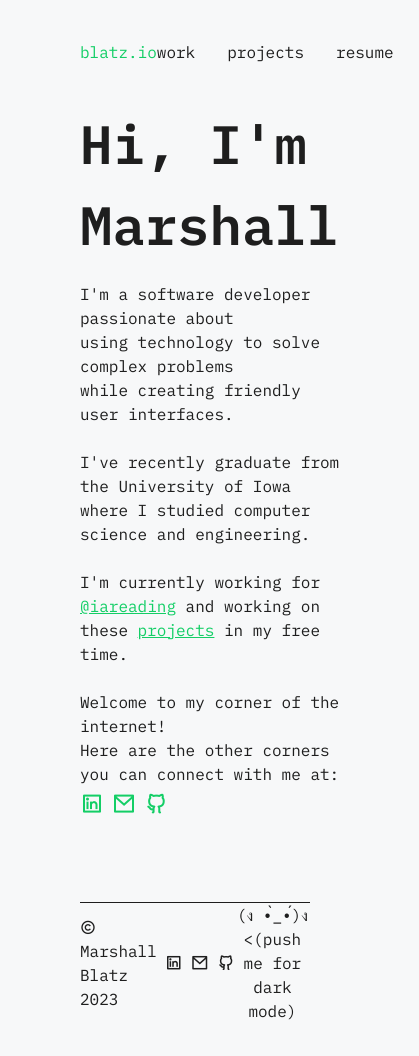
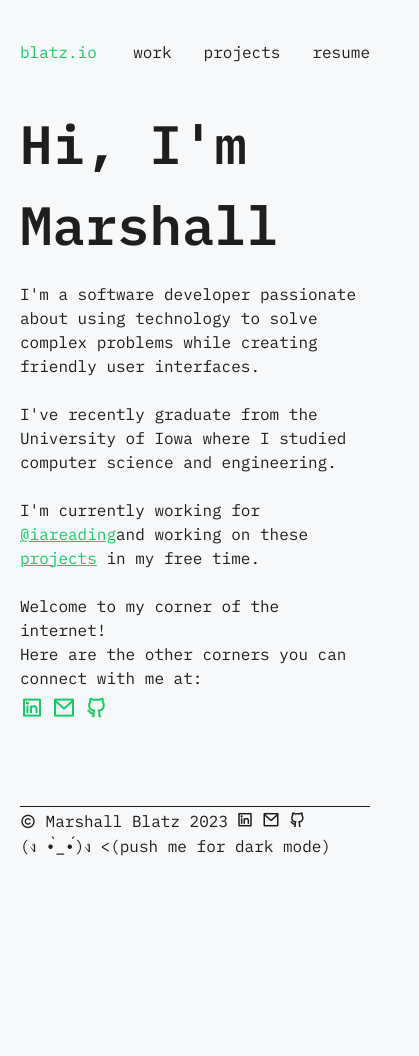
Before and after one commit to marshall-blatz/blatz.io, a React (Vite) app in the folder client/: page / in a window 390 px wide. Shown: the top 1056 px of the page, 419 px wide, since content can reach past the window. After the commit the page ends 898 px from the top, so only its background shows below. Built offline with nearby package versions, Linux system fonts and the light colour scheme.

Commit message:
added in media queries

```diff
--- a/client/src/components/Footer.tsx
+++ b/client/src/components/Footer.tsx
@@ -13,9 +13,9 @@ export default function Footer({}: Props) {
     }
 
     return (
-        <div className="flex flex-col px-20 mt-20 mb-10">
+        <div className="flex flex-col px-5 md:px-20 mt-20 mb-10">
             <hr/>
-            <div className="flex flex-row justify-between">
+            <div className="flex flex-col md:flex-row items-start md:justify-between">
                 <div className="flex flex-row items-center space-x-2">
                     <p><i className="ri-copyright-line"></i> Marshall Blatz {renderCurrentYear()}</p>
                     <SocialLinks size="18px" color="text-black dark:text-white"/>
--- a/client/src/components/Layout.tsx
+++ b/client/src/components/Layout.tsx
@@ -7,7 +7,7 @@ type Props = {
 export default function Layout({ children }: Props) {
   return (
     <div className="w-full flex flex-col justify-center text-black dark:text-white">
-        <div className="w-fit px-20 space-y-8">
+        <div className="w-fit px-5 md:px-20 space-y-8">
             {children}
         </div>
         <Footer/>
--- a/client/src/components/Navbar.tsx
+++ b/client/src/components/Navbar.tsx
@@ -5,7 +5,7 @@ type Props = {}
 export default function Navbar({}: Props) {
 
   return (
-    <div className="flex justify-between items-center px-20 py-10 text-black dark:text-white">
+    <div className="flex justify-between items-center px-5 md:px-20 py-10 text-black dark:text-white">
         <NavbarLink to="/" label="blatz.io"/>
         <div className="space-x-8">
           <NavbarLink to="/work" label="work"/>
--- a/client/src/pages/Home.tsx
+++ b/client/src/pages/Home.tsx
@@ -9,19 +9,16 @@ export default function Home({}: Props) {
   return (
     <Layout>
       <div>
-        <div>
+        <div className="max-w-[550px]">
           <h1 className="mb-4">Hi, I'm Marshall</h1>
           <p>
-              I'm a software developer passionate about<br/>
-              using technology to solve complex problems<br/>
-              while creating friendly user interfaces.<br/>
-              <br/>
-              I've recently graduate from the University of Iowa<br/>
-              where I studied computer science and engineering.<br/>
-              <br/>
-              I'm currently working for <a target="blank_" className="text-green underline" href="https://www.x.com/iareading">@iareading</a> and working on<br/>
-              these <Link to="/projects" className="text-green underline">projects</Link> in my free time.<br/>
-              <br/>
+              I'm a software developer passionate about using technology to solve complex problems while creating friendly user interfaces.
+              <br/><br/>
+              I've recently graduate from the University of Iowa where I studied computer science and engineering.
+              <br/><br/>
+              I'm currently working for <a target="blank_" className="text-green underline" href="https://www.x.com/iareading">@iareading</a>
+              and working on these <Link to="/projects" className="text-green underline">projects</Link> in my free time.
+              <br/><br/>
               Welcome to my corner of the internet!<br/>
               Here are the other corners you can connect with me at:<br/>
           </p>
--- a/client/src/pages/Projects.tsx
+++ b/client/src/pages/Projects.tsx
@@ -24,7 +24,7 @@ export default function Projects({}: Props) {
       </div>
 
       <div>
-        <LinkHeading label="Curate" url="https://curate.vercel.app/" color="text-green"/>
+        <LinkHeading label="Curate" url="https://github.com/marshall-blatz/Curate" color="text-green"/>
         <p>
           This is an ongoing passion project of mine as a music-appreciater. Curate is meant to be a place for curators
           to show off their playlists as well as an easy-to-use tool for playlist sharing between friends who use
--- a/client/src/pages/Resume.tsx
+++ b/client/src/pages/Resume.tsx
@@ -9,7 +9,8 @@ export default function Resume({}: Props) {
         <h1>/resume</h1>
         <p>Here is my resume as of August 2023.</p>
       </div>
-      <iframe src="/assets/resume.pdf" style={{ width:"800px", height:"1100px"}}/>
+      <iframe className="w-[800px] h-[1100px] hidden resume:block" src="/assets/resume.pdf" />
+      <a className="text-green underline block resume:hidden" href="/assets/resume.pdf" target="_blank">Resume</a>
     </Layout>
   )
 }
--- a/client/tailwind.config.js
+++ b/client/tailwind.config.js
@@ -12,7 +12,14 @@ export default {
       'green': '#13CE66',
       'orange': '#F63F0A',
     },
-    extend: {},
+    screens: {
+      'md': '800px',
+    },
+    extend: {
+      screens: {
+        'resume': '960px',
+      },
+    },
   },
   plugins: [],
   darkMode: "class"
```
